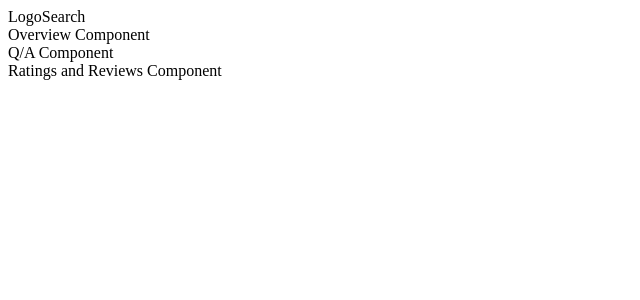
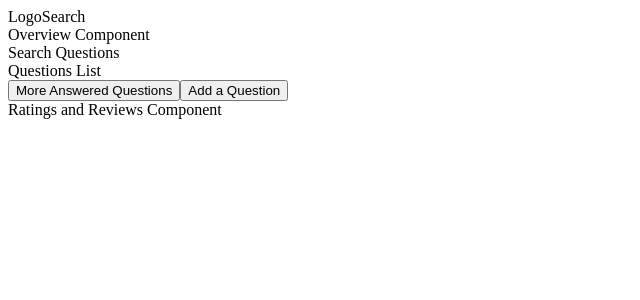
Before and after one commit to Ari-Design/Modern-Shopping-Site, a React app: page / in a window 1280 px wide. Shown: the top 300 px of the page, without its empty margins (0-640 px from the left). Built offline with nearby package versions, Linux system fonts and the light colour scheme; the HTML template or start-up script is replaced by a standard one.

Commit message:
Created QA Container, added  component to App.jsx render, created files for upcoming features

```diff
--- a/client/src/App.jsx
+++ b/client/src/App.jsx
@@ -1,10 +1,13 @@
 import React from 'react';
+
 import products from '../../sampleData/products/productList.js';
 import productInfo from '../../sampleData/products/productInfo.js';
 import productStyles from '../../sampleData/products/productStyle.js';
 import reviewSample from '../../sampleData/reviews/reviewSample.js';
 import reviewMeta from '../../sampleData/reviews/reviewsMeta.js';
 import qaSample from '../../sampleData/qaSample.js';
+
+import QAContainer from './qa/QAContainer.jsx'
 
 class App extends React.Component {
   constructor(props) {
@@ -31,7 +34,10 @@ class App extends React.Component {
           Overview Component
         </div>
         <div>
-          Q/A Component
+          <QAContainer
+            data={this.state.qaData}
+            id={this.state.currentProductId}
+          />
         </div>
         <div>
           Ratings and Reviews Component
--- /dev/null
+++ b/client/src/qa/QAContainer.jsx
@@ -0,0 +1,30 @@
+import React from 'react';
+
+class QAContainer extends React.Component {
+  constructor(props) {
+    super(props)
+    this.state = {
+      qaData: this.props.data,
+      productId: this.props.id
+    }
+  }
+
+  render() {
+    return (
+      <div>
+        <div>
+          Search Questions
+        </div>
+        <div>
+          Questions List
+        </div>
+        <div>
+          <button>More Answered Questions</button>
+          <button>Add a Question</button>
+        </div>
+      </div>
+    )
+  }
+}
+
+export default QAContainer;
```
Also changed, not shown: client/src/qa/Answer.jsx (added), client/src/qa/AnswerList.jsx (added), client/src/qa/Question.jsx (added), client/src/qa/QuestionList.jsx (added).
